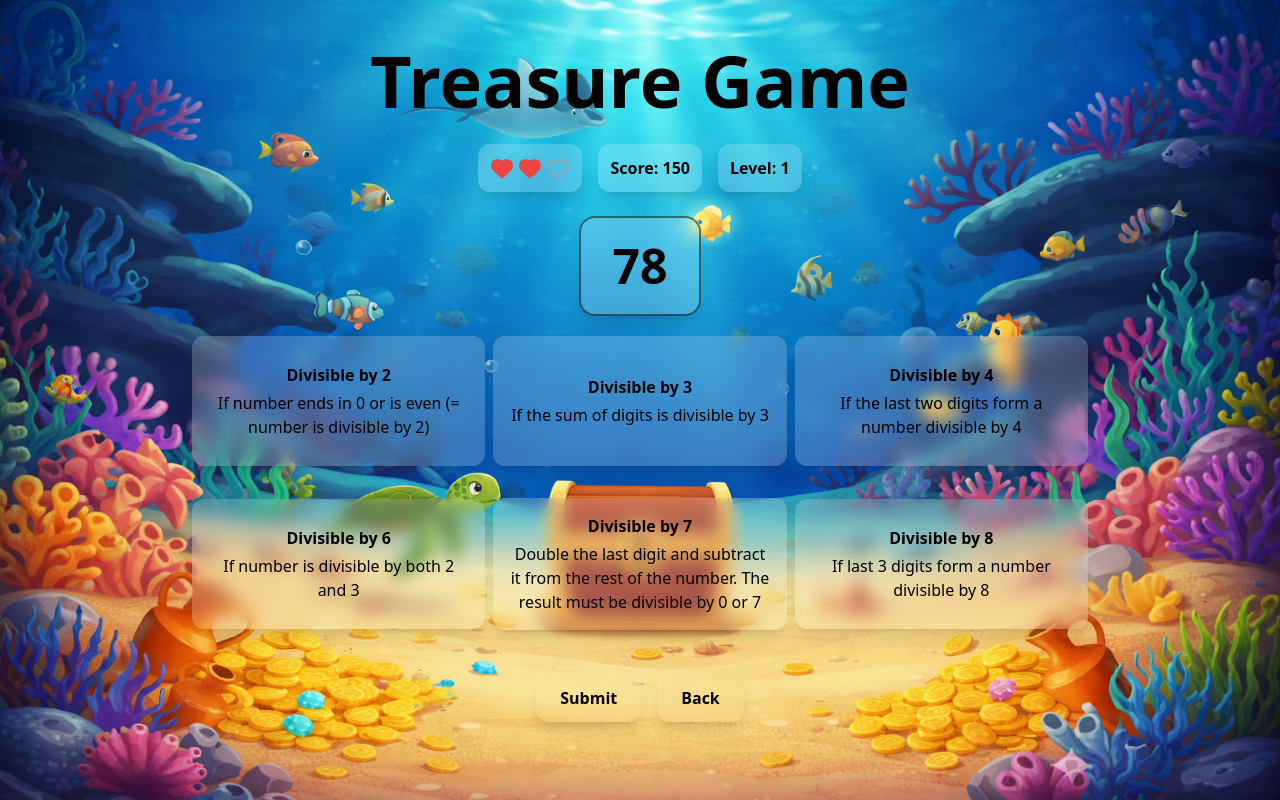
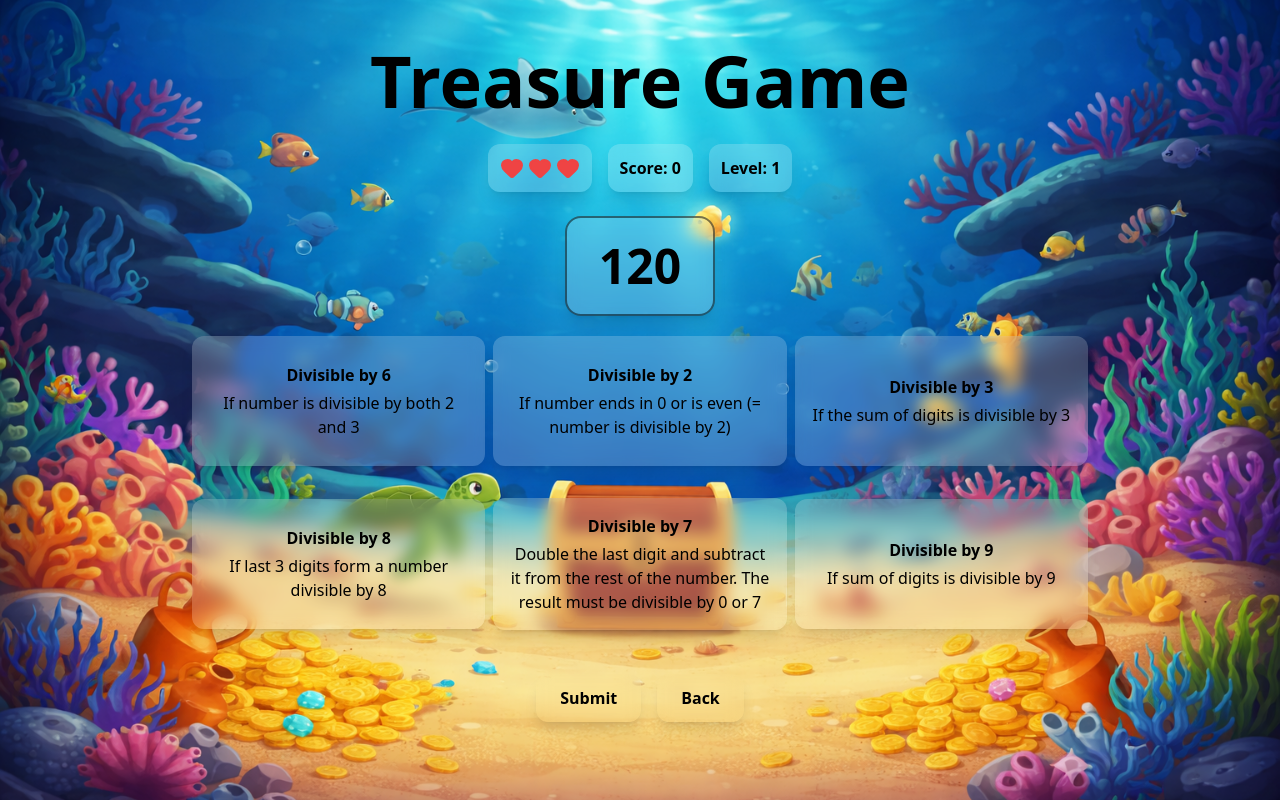
Before and after one commit to rabongHan/CSE210-WI26-Team2, a Next.js app: page /treasure/game in a window 1280 px wide. Built offline with nearby package versions, Linux system fonts and the light colour scheme.

Commit message:
#40 Use generateRound() from game-logic instead of mockGameState

```diff
--- a/app/treasure/game/page.tsx
+++ b/app/treasure/game/page.tsx
@@ -8,18 +8,20 @@ import { TreasureHeader } from "@/app/treasure//components/treasure-header";
 import { Hearts } from "@/app/treasure/components/treasure-hearts";
 import { GameBadges } from "@/app/treasure/components/treasure-badges";
 
-import { toggleRuleOptionsSelection } from "@/app/treasure/lib/treasure-game-logic";
+import { generateRound, toggleRuleOptionsSelection } from "@/app/treasure/lib/treasure-game-logic";
 import { TreasureGameAPI, GameState, SubmitResult, RuleId } from "@/app/treasure/lib/types";
 
 import { useState } from "react";
 
-const initialMockState: GameState = {
-  currentNumber: 78,
-  ruleOptions: [2, 3, 4, 6, 7, 8],
+const initialRound = generateRound();
+
+const initialGameState: GameState = {
+  currentNumber: initialRound.currentNumber,
+  ruleOptions: initialRound.ruleOptions,
   selectedRules: [],
   level: 1,
-  score: 150,
-  lives: 2,
+  score: 0,
+  lives: 3,
   status: "playing",
 };
 
@@ -35,7 +37,7 @@ const ruleInfo = {
 };
 
 export default function TreasureGamePage() {
-    const [gameState, setGameState] = useState<GameState>(initialMockState);
+    const [gameState, setGameState] = useState<GameState>(initialGameState);
 
     const handleSelectRule = (rule: RuleId) => {
         setGameState(prev => ({
```
